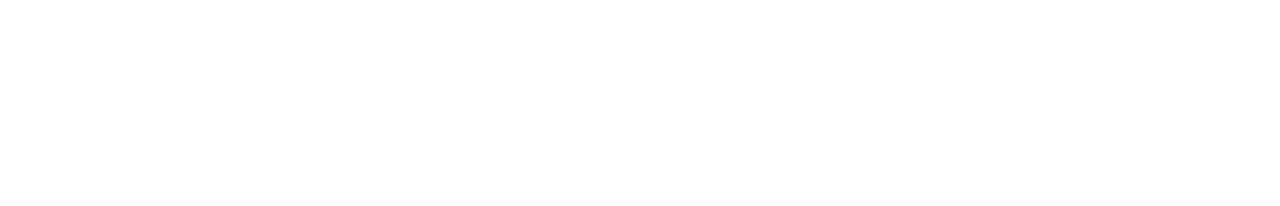
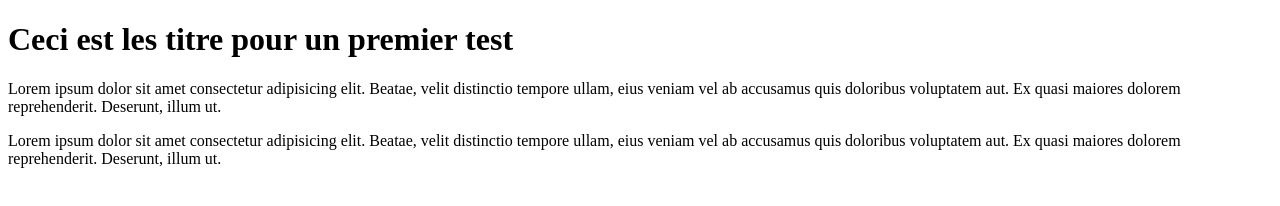
Before and after one commit to LThila/test-git, a plain HTML site: page index.html in a window 1280 px wide. Drawn offline with Linux system fonts and the light colour scheme.

Commit message:
deuxiéme sauvegarde

```diff
--- a/index.html
+++ b/index.html
@@ -7,6 +7,15 @@
     <title>Document</title>
 </head>
 <body>
-
+    <div><h1>Ceci est les titre pour un premier test</h1>
+        <p>Lorem ipsum dolor sit amet consectetur adipisicing elit.
+            Beatae, velit distinctio tempore ullam,
+            eius veniam vel ab accusamus quis doloribus voluptatem aut.
+            Ex quasi maiores dolorem reprehenderit. Deserunt, illum ut.</p>
+        <p>Lorem ipsum dolor sit amet consectetur adipisicing elit.
+            Beatae, velit distinctio tempore ullam,
+            eius veniam vel ab accusamus quis doloribus voluptatem aut.
+            Ex quasi maiores dolorem reprehenderit. Deserunt, illum ut.</p>
+    </div>
 </body>
 </html>
```
